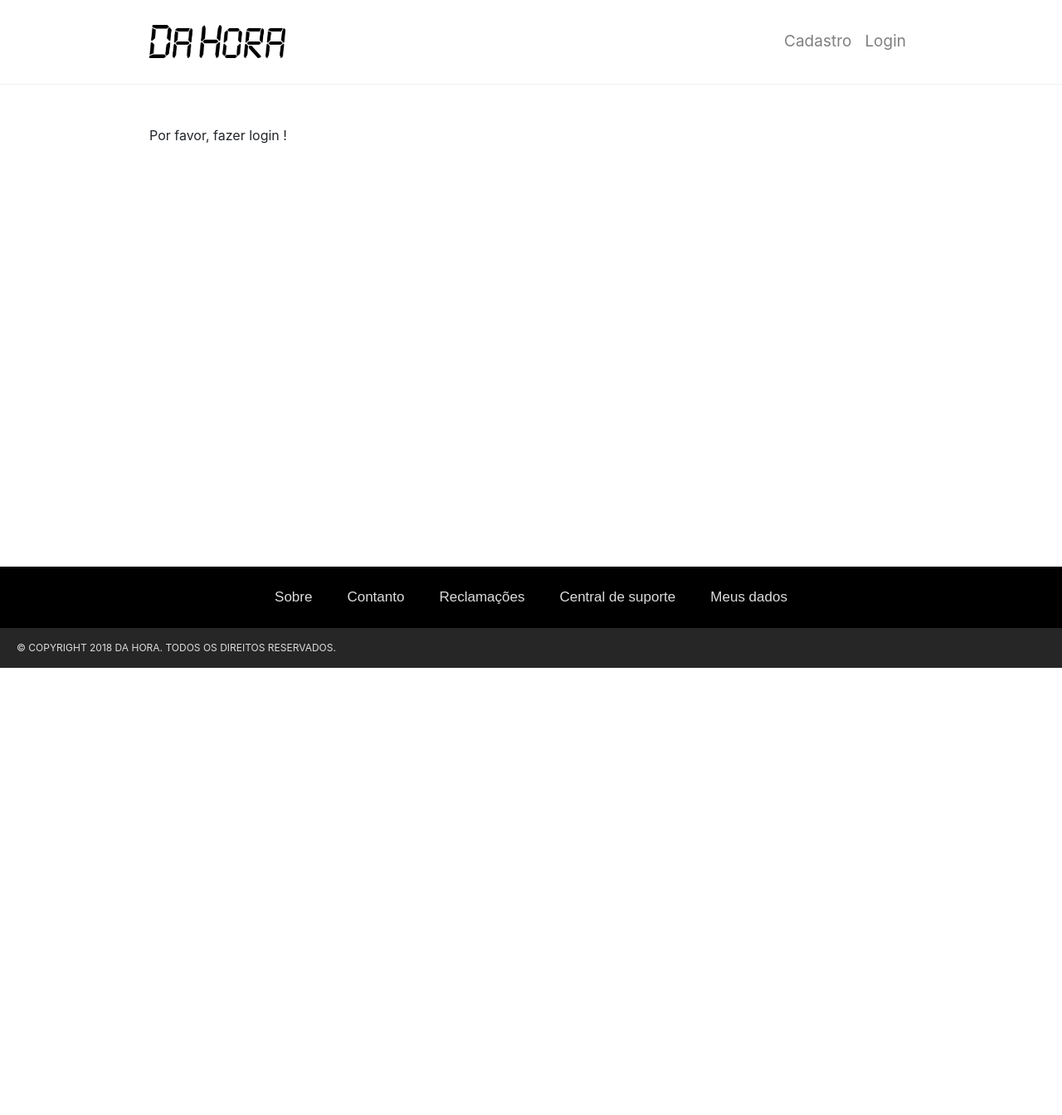
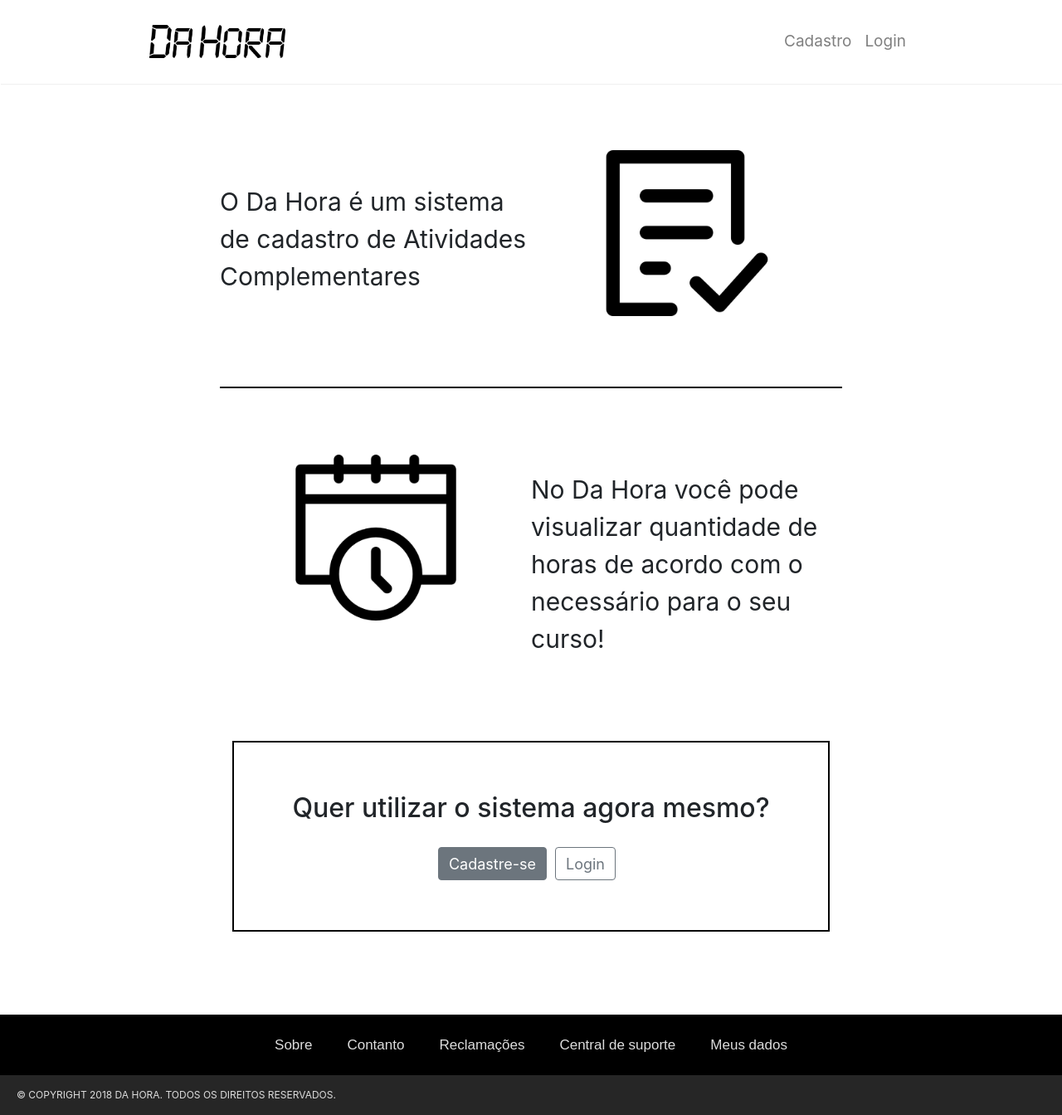
Before and after one commit to BrunaN/DaHora, an Angular app in the folder project/: page /home in a window 1280 px wide. Shown: the whole page at 83% size. Before the commit the page ends 805 px from the top, so only its background shows below. Built offline with nearby package versions, Linux system fonts and the light colour scheme; no server answers.

Commit message:
home aff

```diff
--- a/project/src/app/home/home.component.css
+++ b/project/src/app/home/home.component.css
@@ -25,3 +25,48 @@ h4{
 .list-group-item{
     padding-bottom: 0;
 }
+
+.home{
+    padding: 0 100px;
+}
+
+.row{
+    margin-bottom: 50px;
+}
+
+#first{
+    border-bottom: 2px solid black;
+    padding-bottom: 40px;
+}
+
+.text{
+    padding: 70px 0;
+    font-size: 30px;
+}
+
+.second{
+    padding: 50px 0;
+}
+
+.img{
+    text-align: center;
+    margin: 30px;
+    height: 200px;
+}
+
+.img img{
+    height: 100%;
+}
+
+.calm{
+    text-align: center;
+    border: 2px solid black;
+    padding: 60px;
+}
+
+button{
+    margin-right: 10px;
+    margin-top: 20px;
+    height: 40px;
+    font-size: 18px;
+}
--- a/project/src/app/home/home.component.html
+++ b/project/src/app/home/home.component.html
@@ -14,7 +14,8 @@
         Você possui {{this.loginService.user.hours}} horas de atividades complementares
       </h4>
       <h4>
-        Você precisa {{this.loginService.user.graduation.hours - this.loginService.user.hours}} horas para completar suas horas de atividades !
+        Você precisa {{this.loginService.user.graduation.hours - this.loginService.user.hours}} horas para completar suas horas de
+        atividades !
       </h4>
     </div>
     <div class="list-group">
@@ -60,9 +61,32 @@
     </div>
   </div>
 
-  <div *ngIf="!this.loginService.hasToken()">
-    <p>
-      Por favor, fazer login !
-    </p>
+  <div class="home" *ngIf="!this.loginService.hasToken()">
+    <div class="row" id="first">
+      <div class="text col-6">
+        O Da Hora é um sistema de cadastro de Atividades Complementares
+      </div>
+      <div class="col img">
+        <img src="../../assets/img/check-form.png" alt="">
+      </div>
+    </div>
+
+    <div class="row">
+      <div class="col img">
+        <img src="../../assets/img/clock.png" alt="">
+      </div>
+      <div class="text col-6 second">
+        No Da Hora você pode visualizar quantidade de horas de acordo com o necessário para o seu curso!
+      </div>
+    </div>
+
+    <div class="calm">
+      <h2>
+        Quer utilizar o sistema agora mesmo?
+      </h2>
+      <button type="button" class="btn btn-secondary" routerLink="/cadastro">Cadastre-se</button>
+      <button type="button" class="btn btn-outline-secondary" routerLink="/login">Login</button>
+    </div>
+
   </div>
 </div>
--- a/project/src/app/navbar/navbar.component.html
+++ b/project/src/app/navbar/navbar.component.html
@@ -24,7 +24,6 @@
       </button>
       <div class="dropdown-menu" aria-labelledby="dropdownMenuButton">
         <div class="infos">
-
           <h3 class="dropdown-header">
             {{this.loginService.user.name}}
           </h3>
```
Also changed, not shown: project/src/assets/img/check-form.png (added), project/src/assets/img/clock.png (added).
